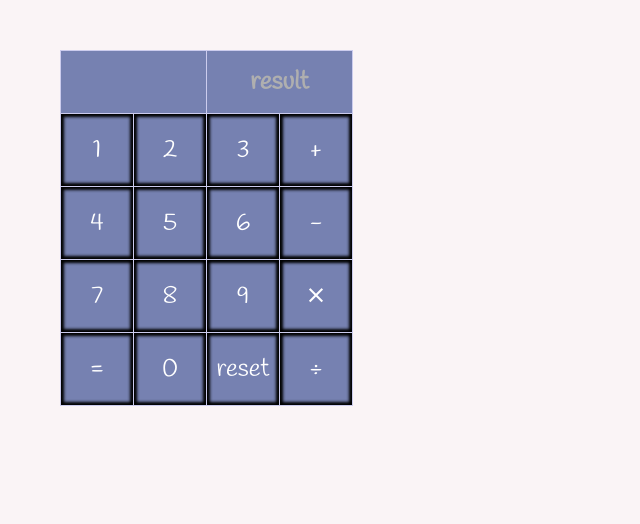
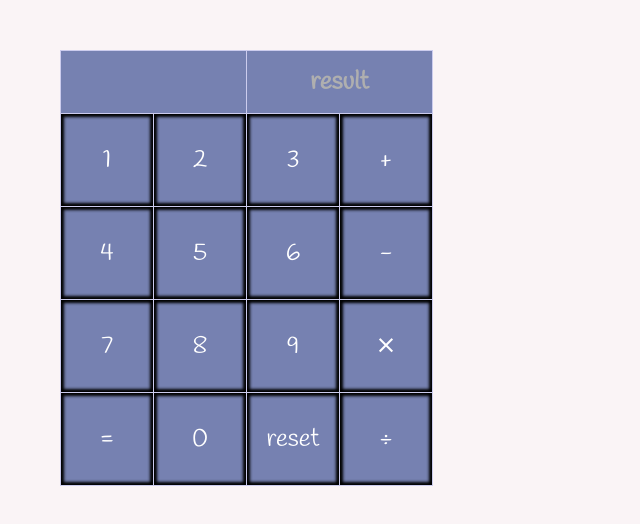
Before and after one commit to amirhrb/amirhrb.github.io, a plain HTML site: page calculator.html in a window 1280 px wide. Shown: the whole page, without its empty margins (0-640 px from the left). Drawn offline with Linux system fonts and the light colour scheme.

Commit message:
Update calc.css

```diff
--- a/calc.css
+++ b/calc.css
@@ -20,12 +20,12 @@
      td{
       box-shadow:-3px -3px 3px #000 inset,
        3px 3px 3px #000 inset;
-       height:70px;
-       width: 70px;
+       height:90px;
+       width: 90px;
       }
       th{
         height:60px;
-        max-width:140px;
+        max-width:180px;
       }
      td:active{
       box-shadow:-5px -5px 10px #000 inset,
```
